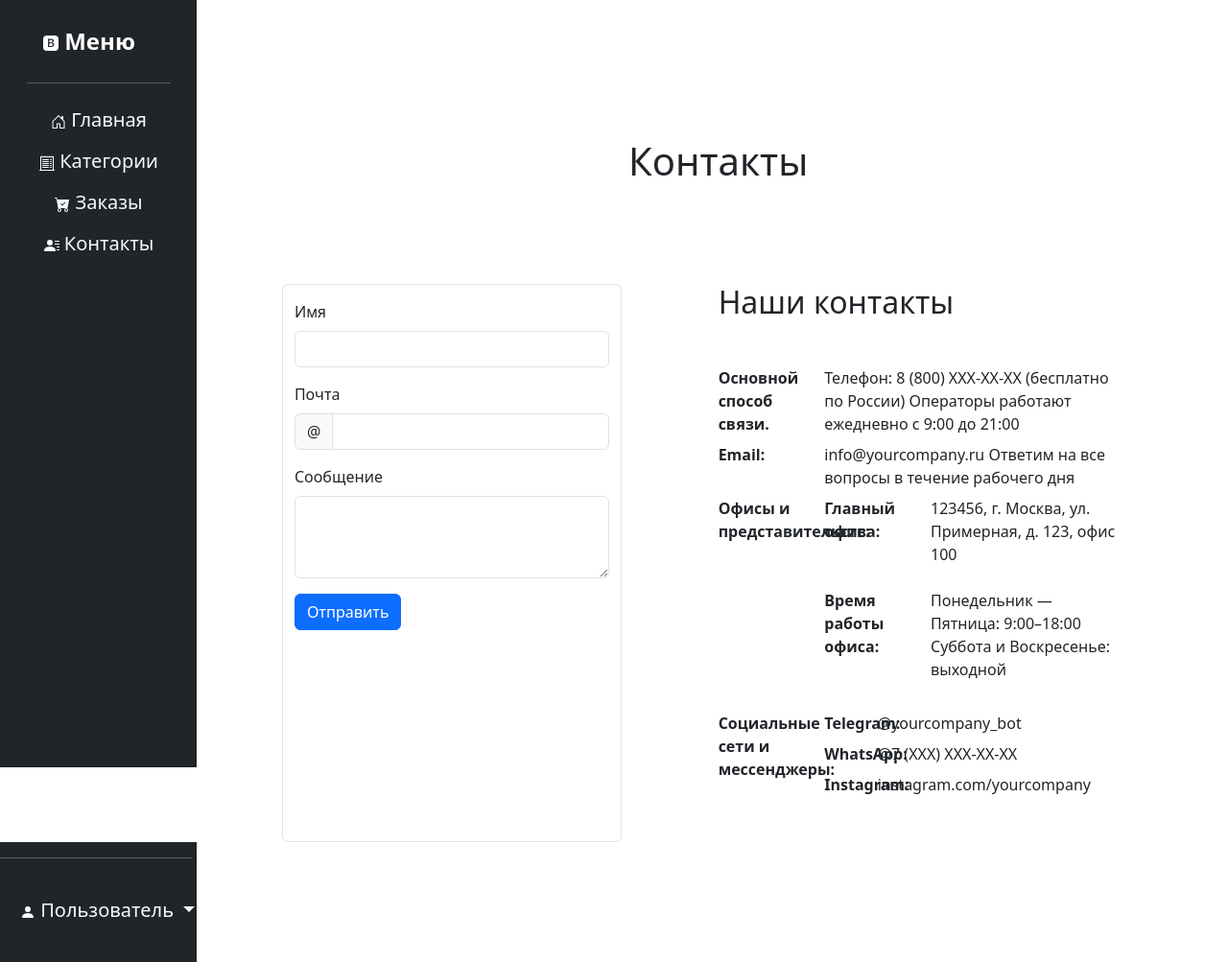
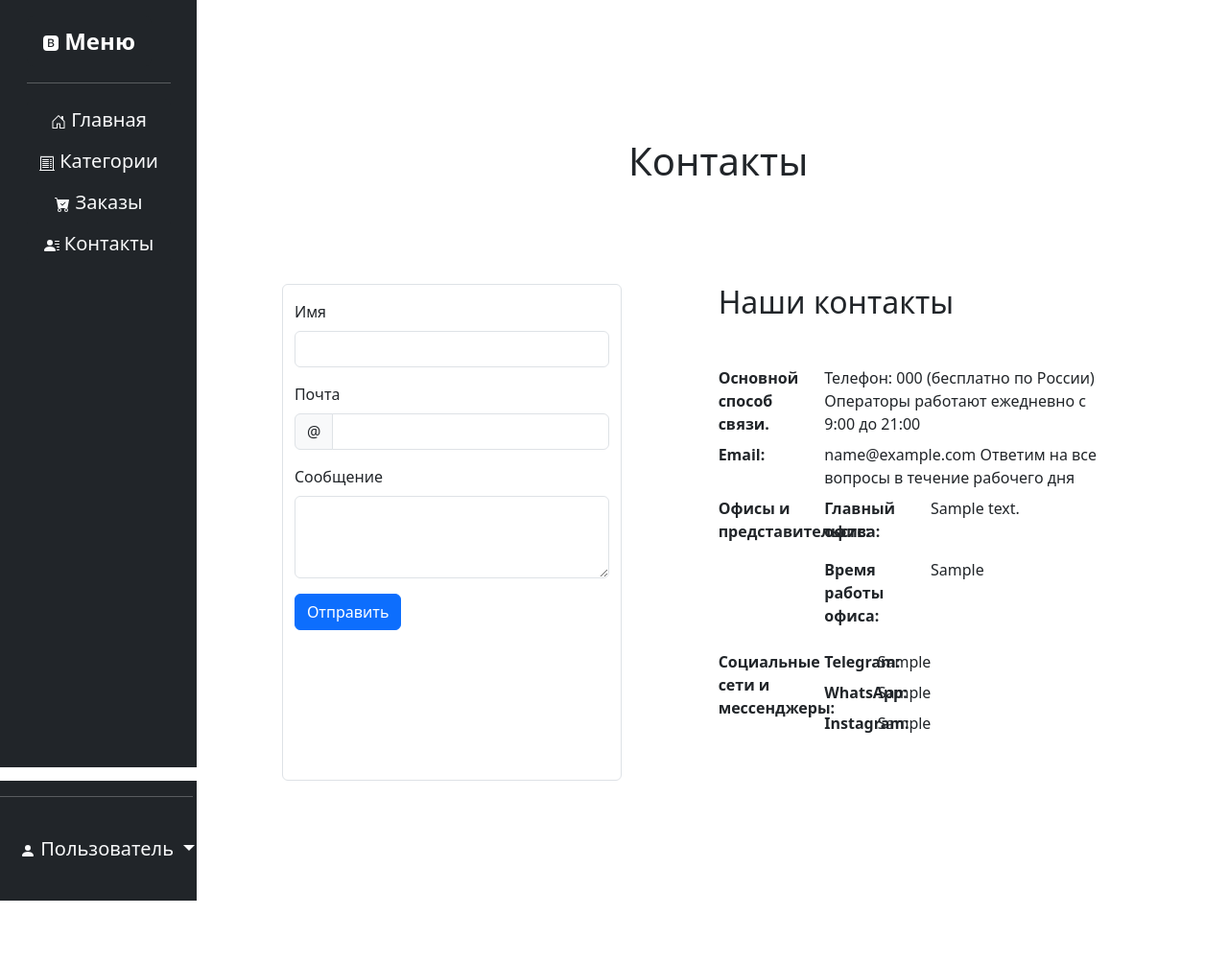
Before and after one commit to gabdrakhmanov-D/An-example-of-an-online-store, a Django app: page /catalog/contacts/ in a window 1280 px wide. Shown: the whole page at 96% size. After the commit the page ends 939 px from the top, so only its background shows below. Run offline with Django 5.2, Linux system fonts and the light colour scheme; tables that the repository leaves empty hold one stand-in row (values such as "Sample post"); some libraries are stand-ins or nearby versions.

Commit message:
Модель StoreContact зарегана в админке. Изменен контроллер contacts для отображения контактов из БД. Также изменен для этого шаблон

```diff
--- a/catalog/templates/catalog/contacts.html
+++ b/catalog/templates/catalog/contacts.html
@@ -93,41 +93,41 @@
                 <div class="col-5 bg">
                     <h2 class="text-left">
                         Наши контакты</h2>
+                    {% if store_contact %}
                     <dl class="row mt-5">
                         <dt class="col-sm-3">Основной способ связи.</dt>
-                        <dd class="col-sm-9">Телефон: 8 (800) XXX-XX-XX (бесплатно по России) Операторы работают
+                        <dd class="col-sm-9">Телефон: {{store_contact.telephone}} (бесплатно по России) Операторы работают
                             ежедневно с 9:00 до
                             21:00
                         </dd>
                         <dt class="col-sm-3">Email:</dt>
-                        <dd class="col-sm-9">info@yourcompany.ru Ответим на все вопросы в течение рабочего дня</dd>
+                        <dd class="col-sm-9">{{store_contact.email}} Ответим на все вопросы в течение рабочего дня</dd>
                         <dt class="col-sm-3">Офисы и представительства:</dt>
                         <dd class="col-sm-9">
                             <dl class="row">
                                 <dt class="col-sm-4">Главный офис:</dt>
-                                <dd class="col-sm-8">123456, г. Москва, ул. Примерная, д. 123, офис 100
-                                </dd>
+                                <dd class="col-sm-8">{{store_contact.main_office_address}}</dd>
                             </dl>
                             <dl class="row">
                                 <dt class="col-sm-4">Время работы офиса:</dt>
-                                <dd class="col-sm-8">Понедельник — Пятница: 9:00–18:00
-                                    Суббота и Воскресенье: выходной
-                                </dd>
+                                <dd class="col-sm-8">{{store_contact.office_hours}}</dd>
                             </dl>
                         </dd>
                         <dt class="col-sm-3">Социальные сети и мессенджеры:</dt>
                         <dd class="col-sm-9">
                             <dl class="row">
                                 <dt class="col-sm-2">Telegram:</dt>
-                                <dd class="col-sm-10">@yourcompany_bot</dd>
+                                <dd class="col-sm-10">{{store_contact.tg_contact}}</dd>
                                 <dt class="col-sm-2">WhatsApp:</dt>
-                                <dd class="col-sm-10">@7 (XXX) XXX-XX-XX</dd>
+                                <dd class="col-sm-10">{{store_contact.whatsapp}}</dd>
                                 <dt class="col-sm-2">Instagram:</dt>
-                                <dd class="col-sm-10">instagram.com/yourcompany</dd>
+                                <dd class="col-sm-10">{{store_contact.instagram}}</dd>
                             </dl>
                         </dd>
                     </dl>
-
+                    {% else %}
+                    <p>No contacts are available.</p>
+                    {% endif %}
 
                 </div>
                 <div class="col-1"></div>
--- a/catalog/templates/catalog/home.html
+++ b/catalog/templates/catalog/home.html
@@ -92,7 +92,7 @@
             </div>
             {% endfor %}
             {% else %}
-            <p>No polls are available.</p>
+            <p>No products are available.</p>
             {% endif %}
         </div>
 
--- a/catalog/views.py
+++ b/catalog/views.py
@@ -1,7 +1,7 @@
 from django.http import HttpResponse
 from django.shortcuts import render
 
-from catalog.models import Product
+from catalog.models import Product, StoreContact
 from django.template import loader
 
 
@@ -23,4 +23,7 @@ def contacts(request):
         user_text = request.POST.get('user_text')
         print(name,user_text)
         return render(request, 'catalog/thanks.html')
-    return render(request, 'catalog/contacts.html')
+    store_contact = StoreContact.objects.all()[0]
+    template = loader.get_template("catalog/contacts.html")
+    context = {"store_contact": store_contact}
+    return HttpResponse(template.render(context, request))
```
Also changed, not shown: catalog/admin.py (+9 -1 lines).
